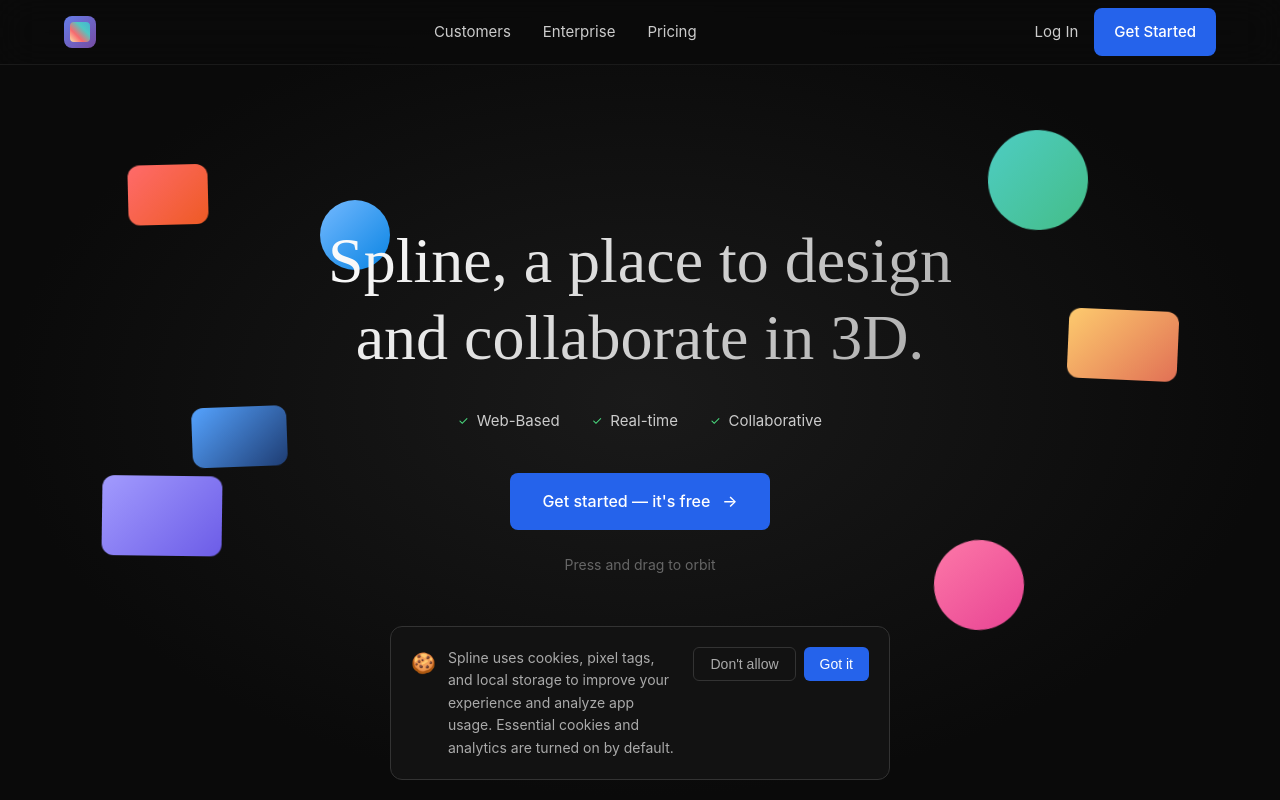
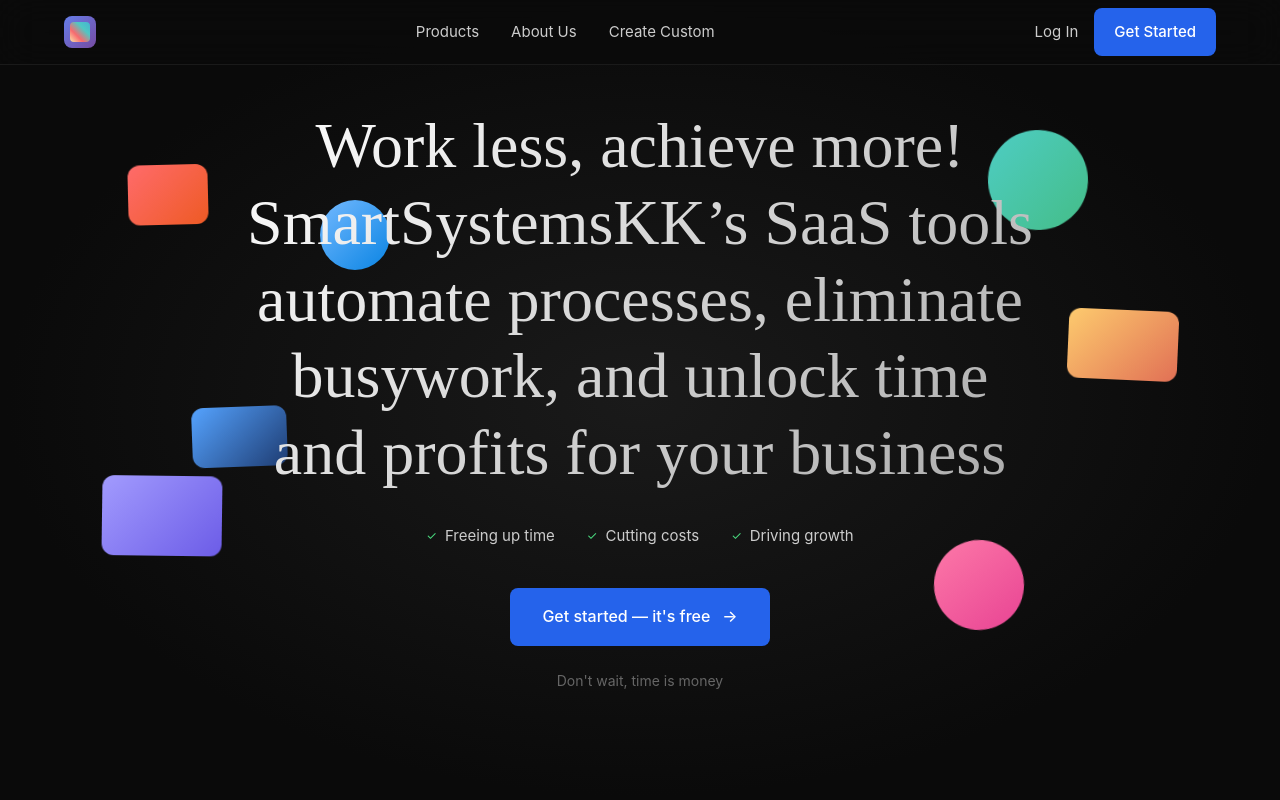
Before and after one commit to KamilKaczmarekKMZ/Jarvis, a plain HTML site: page index.html in a window 1280 px wide. Shown: the top 800 px of the page. Drawn offline with Linux system fonts and the light colour scheme; a web font is replaced by a local one.

Commit message:
Update index.html

```diff
--- a/index.html
+++ b/index.html
@@ -3,8 +3,8 @@
 <head>
     <meta charset="UTF-8">
     <meta name="viewport" content="width=device-width, initial-scale=1.0">
-    <title>Spline - 3D Design tool in the browser with real-time collaboration</title>
-    <meta name="description" content="Spline is a free 3D design software with real-time collaboration to create web interactive experiences in the browser. Easy 3d modeling, animation, textures, and more.">
+    <title>KK</title>
+    <meta name="description" content="SmartSystemsKK provides SaaS-powered automation to simplify work, maximize productivity, and grow your revenue.">
     <link rel="icon" type="image/png" sizes="32x32" href="https://ext.same-assets.com/2733337197/3528415249.png">
     <link rel="icon" type="image/png" sizes="16x16" href="https://ext.same-assets.com/2733337197/865507065.png">
     <style>
@@ -1672,19 +1672,6 @@
     </style>
 </head>
 <body>
-    <!-- Cookie Notice -->
-    <div class="cookie-notice" id="cookieNotice">
-        <div class="cookie-content">
-            <div class="cookie-text">
-                <span class="cookie-icon">🍪</span>
-                <p>Spline uses cookies, pixel tags, and local storage to improve your experience and analyze app usage. Essential cookies and analytics are turned on by default.</p>
-            </div>
-            <div class="cookie-actions">
-                <button class="cookie-btn cookie-btn-secondary">Don't allow</button>
-                <button class="cookie-btn cookie-btn-primary" onclick="closeCookieNotice()">Got it</button>
-            </div>
-        </div>
-    </div>
 
     <!-- Navigation -->
     <header class="header">
@@ -1695,9 +1682,9 @@
                 </a>
             </div>
             <div class="nav-menu">
-                <a href="/customers">Customers</a>
-                <a href="/enterprise">Enterprise</a>
-                <a href="/pricing">Pricing</a>
+                <a href="/customers">Products</a>
+                <a href="/enterprise">About Us</a>
+                <a href="/pricing">Create Custom</a>
             </div>
             <div class="nav-actions">
                 <a href="#" class="nav-link">Log In</a>
@@ -1727,21 +1714,20 @@
         <div class="container">
             <div class="hero-content">
                 <h1 class="hero-title">
-                    Spline, a place to design<br>
-                    and collaborate in 3D.
+                    Work less, achieve more! SmartSystemsKK’s SaaS tools automate processes, eliminate busywork, and unlock time and profits for your business<br>
                 </h1>
                 <div class="hero-features">
                     <div class="feature-item">
                         <span class="feature-icon">✓</span>
-                        <span>Web-Based</span>
+                        <span>Freeing up time</span>
                     </div>
                     <div class="feature-item">
                         <span class="feature-icon">✓</span>
-                        <span>Real-time</span>
+                        <span>Cutting costs</span>
                     </div>
                     <div class="feature-item">
                         <span class="feature-icon">✓</span>
-                        <span>Collaborative</span>
+                        <span>Driving growth</span>
                     </div>
                 </div>
                 <div class="hero-cta">
@@ -1751,7 +1737,7 @@
                     </a>
                 </div>
                 <div class="hero-instruction">
-                    <p>Press and drag to orbit</p>
+                    <p>Don't wait, time is money</p>
                 </div>
             </div>
         </div>
```
